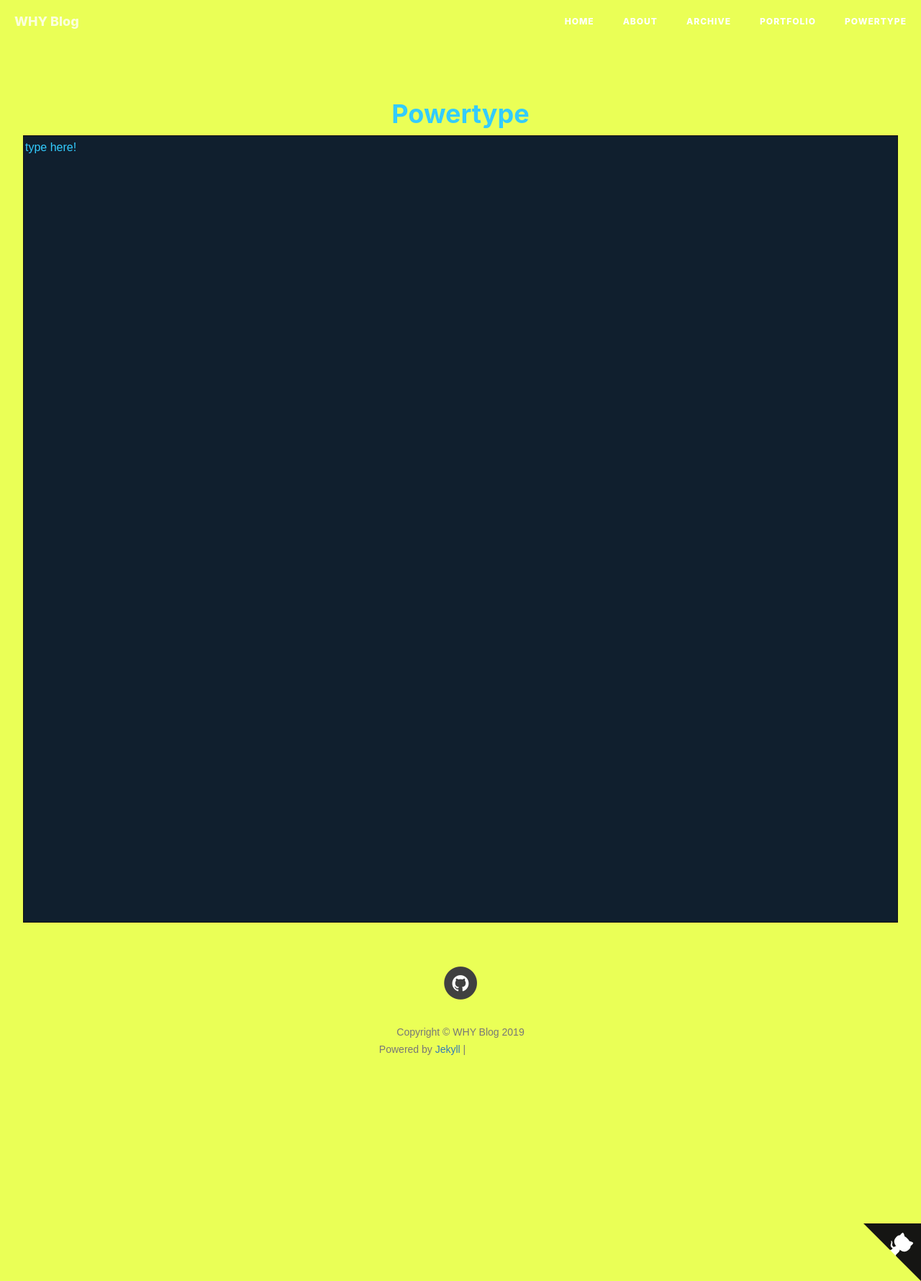
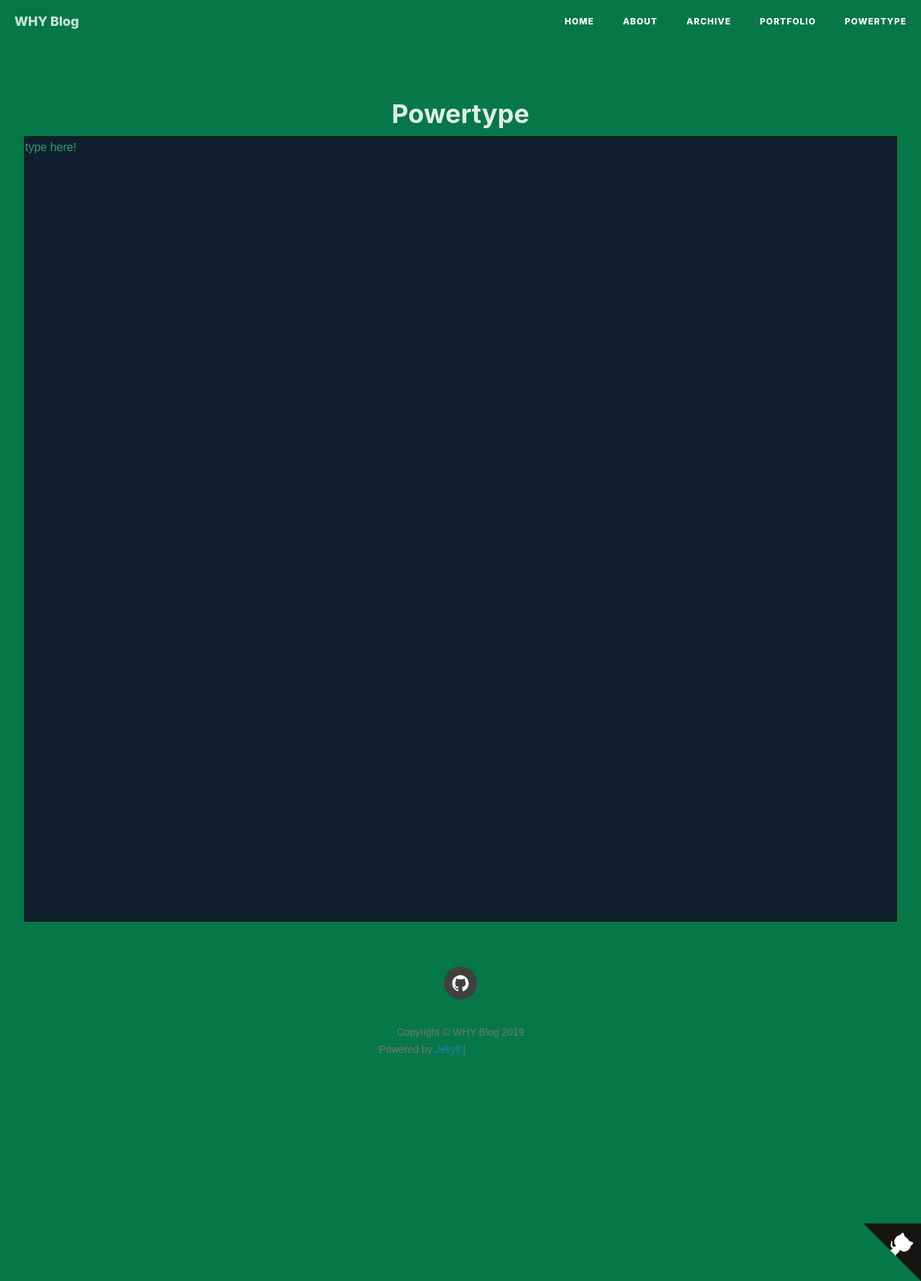
Before and after one commit to WHYBBE/WHYBBE.github.io, a Jekyll site: the page built from powertype/index.html, in a window 1280 px wide. Shown: the whole page at 72% size. Built offline with Jekyll 4.4.1, drawn with Linux system fonts in a browser that asks for light colours; nearby versions of some CDN libraries; comment, search, counter and statistics services are not loaded; grey boxes are pictures that could not be loaded.

Commit message:
Update index.html

```diff
--- a/powertype/index.html
+++ b/powertype/index.html
@@ -12,17 +12,17 @@ layout: "default"
 		margin-right: 2em;
 		font-family: sans-serif;
 		text-align: center;
-		background-color: #EAFF56;
-		color: #33ccff;
+		background-color: #057748;
+		color: #e0f0e9;
 	}
 	textarea {
 		background-color: rgb(16, 31, 46);
-		color: 	#33CCFF;
+		color: 	#21a675;
 		width: 100%;
 		height: 100%;
 		font-size: 12pt;
 		box-sizing:border-box;
-		border: 1px solid #141312;
+		border: 1px solid #0c8918;
 		box-sizing: border-box;
 		resize: none;
 	}
```
